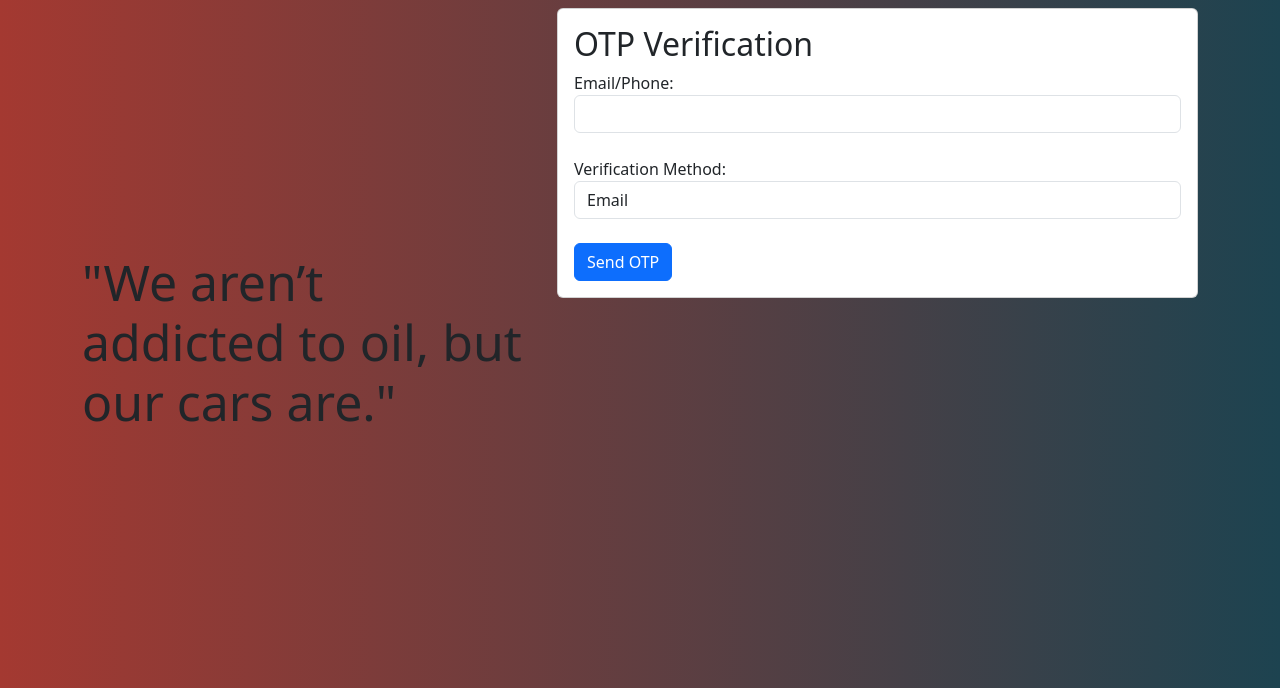
After one commit to iov-project/Vehicles-thefting-project, a Flask app: page /sends_otp in a window 1280 px wide. The commit adds this page. Shown: the top 688 px of the page. Run offline with Flask 3, Linux system fonts and the light colour scheme; some libraries are stand-ins or nearby versions.

Commit message:
Add files via upload

```diff
--- a/Flask/Templates/check.html
+++ b/Flask/Templates/check.html
@@ -20,13 +20,15 @@
              <div class="col-md-7">
                  <div class="card mt-100">
                      <div class="card-body">
-                         <form class="form" method="post" action="/add_user">
+                         <form class="form" method="POST" action="{{url_for('check')}}">
                              <p><b>""Buy the car you want, drive the road you want.""</b></p><br>
                              <label>Authentic Number</label><br>
                              <input type="text" class="form-control" name="number"><br>
-                             <a class="me-3 py-2 btn btn-outline-primary link-body-emphasis text-dark" href="/check_detail">Check Detail</a>
+                             <input type="submit" class="btn btn-primary" value="Check_detail">
+                             <!--<a class="me-3 py-2 btn btn-outline-primary link-body-emphasis text-dark" href="/check_detail">Check Detail</a> -->
                          </form>
                      </div>
+                    {% include "includes/message.html"%}
                  </div>
              </div>
         </div>
--- /dev/null
+++ b/Flask/Templates/includes/message.html
@@ -0,0 +1,9 @@
+{% with messages = get_flashed_messages(with_categories=true) %}
+  {% if messages %}
+    <ul class=flashes>
+    {% for category, message in messages %}
+      <div class="alert alert-{{ category }}" role="alert">{{ message }}</div>
+    {% endfor %}
+    </ul>
+  {% endif %}
+{% endwith %}
--- a/Flask/Templates/login.html
+++ b/Flask/Templates/login.html
@@ -11,6 +11,7 @@
 <!--    <nav>-->
 <!--       <a href="" class="navbar-brand " >Authentication</a>-->
 <!--    </nav>-->
+{% include "includes/message.html"%}
     <div class="container">
         <div class="row">
              <div class="col-md-7" >
@@ -19,7 +20,8 @@
              <div class="col-md-5">
                  <div class="card mt-100">
                      <div class="card-body">
-                         <form class="form" method="POST" action="/login_validation/">
+
+                         <form class="form" method="POST" action="/update_login">
                              <lebel>Email</lebel>
                              <input type="email" class="form-control" name="email">
                              <label>Password</label><br>
--- /dev/null
+++ b/Flask/Templates/sends_otp.html
@@ -0,0 +1,67 @@
+<!doctype html>
+<html lang="en" xmlns="http://www.w3.org/1999/html">
+  <head>
+    <meta charset="utf-8">
+    <meta name="viewport" content="width=device-width, initial-scale=1">
+    <title> Vehicles Authentication </title>
+    <link rel="stylesheet" type="text/css" href="{{ url_for('static',filename='css/style.css')}}">
+    <link href="https://cdn.jsdelivr.net/npm/bootstrap@5.3.0-alpha3/dist/css/bootstrap.min.css" rel="stylesheet" integrity="sha384-KK94CHFLLe+nY2dmCWGMq91rCGa5gtU4mk92HdvYe+M/SXH301p5ILy+dN9+nJOZ" crossorigin="anonymous">
+  </head>
+  <body class="navbar bg-nav">
+<!--    <nav>-->
+<!--       <a href="" class="navbar-brand " >Authentication</a>-->
+<!--    </nav>-->
+    <div class="container">
+        <div class="row">
+             <div class="col-md-5" ><br><br><br><br><br><br>
+                  <h1 class="text-dark display-4 mt-100" style="font-size:50px">"We aren’t addicted to oil, but our cars are."</h1>
+             </div>
+             <div class="col-md-7">
+                 <div class="card mt-50">
+                     <div class="card-body">
+                         	<h2>OTP Verification</h2>
+                           {% include "includes/message.html"%}
+                            <form id="otpForm" action="{{url_for('sends_otp')}}" method="post">
+                                <label for="email">Email/Phone:</label>
+                                <input type="text" class="form-control" id="email_phone" name="email_phone" value = "{{ request.form.email_phone if request.form.email_phone}}" required><br>
+                                <label for="method">Verification Method:</label>
+                                <select id="method" class="form-control" name="method_" required>
+                                <option value="email" name= "email">Email</option>
+                                <option value="phone" name="phone">Phone</option>
+                                </select>
+                                <br>
+                                <input type="submit" class="btn btn-primary" name='action' value="Send OTP">
+
+                              </form>
+
+
+                                <!--<button class="btn btn-primary">
+                                  <a href="/updatedetails"  style="color: black;">Submit</a>
+                                </button> -->
+
+
+
+
+<!--                         <form class="form" method="POST" action="/login_validation/">-->
+<!--                             <lebel>Mobile Number</lebel>-->
+<!--                             <input type="text" class="form-control" placeholder="Enter mobile number" name="number">-->
+<!--                             <a href="">send otp</a>-->
+<!--                             <input type="otp" class="form-control" placeholder="Enter otp" name="otp">-->
+<!--                             <a class="me-3 py-2 btn btn-outline-primary link-body-emphasis text-dark" href="/update_details">Submit</a>-->
+<!--                             <a href="">re-send otp</a><br><br>-->
+
+<!--                             <lebel>E-Mail</lebel>-->
+<!--                             <input type="email" class="form-control" placeholder="Enter mobile number" name="email">-->
+<!--                             <input type="otp" class="form-control" placeholder="Enter otp" name="otp"><br>-->
+<!--                             <a class="me-3 py-2 btn btn-outline-primary link-body-emphasis text-dark" href="/update_details">Submit</a>-->
+<!--                             <a class="me-3 py-2 btn btn-outline-primary link-body-emphasis text-dark" href=" ">re-send otp</a>-->
+<!--                         </form>-->
+                     </div>
+                 </div>
+             </div>
+        </div>
+    </div>
+
+  <script src="https://cdn.jsdelivr.net/npm/bootstrap@5.3.0-alpha3/dist/js/bootstrap.bundle.min.js" integrity="sha384-ENjdO4Dr2bkBIFxQpeoTz1HIcje39Wm4jDKdf19U8gI4ddQ3GYNS7NTKfAdVQSZe" crossorigin="anonymous"></script>
+  </body>
+  </html>
--- a/Flask/main.py
+++ b/Flask/main.py
@@ -1,53 +1,254 @@
 
-from flask import Flask,render_template,request,redirect,session
-import mysql.connector
+from flask import Flask,render_template,request,redirect,session, url_for, flash
+from dotenv import load_dotenv, find_dotenv
 import os
-# from flask_sqlalchemy import SQLAlchemy,model
+import twilio
+import random
+import string
+import smtplib
+from twilio.rest import Client
+from pymongo import MongoClient
+from  flask_pymongo import PyMongo
+import bcrypt
 from flask import current_app
+
+#project name = A keyless secure anti-theft vehicle identification mechanism in iov
+load_dotenv(find_dotenv())
+password = os.environ.get("MONGODB_PWD")
 
 app=Flask(__name__)
 app.secret_key=os.urandom(24)
 
-# app.config['SQLALCHEMY_DATABASE_URI']='postgresql://postgres:Abhishek9170@@localhost/testdb1'
-# db=SQLAlchemy(app)
-#
-# class vehicles(db.Model):
-#     __tablename__='vehicles_Authentication'
-#     email=db.Column(db.String(100), primary_key = True)
-#     password=db.Column(db.String(50))
-#     # name=db.column(db.String(100))
-#
-#
-# def __init__(self,email,password):
-#     self.email=email
-#     self.password=password
-#
-# @app.route('/login/',methods=['GET','POST'])
-# def login_validation():
-#     if request.method=='POST':
-#         email=request.form['email']
-#         password=request.form['password']
-#
-#         vehicles_Authentication=Vehicles_Authentication=(email,password)
-#         db.session.add(vehicles_Authentication)
-#         db.session.commit()
+#app.config['MONGO_DBNAME'] = 'test'
+app.config['MONGO_URI'] = f"mongodb+srv://Authentication_User4:{password}@cluster0.dylrtop.mongodb.net/Project"
+mongo = PyMongo(app)
+#...............................................................................................................
 
-#
-# app=Flask(__name__)
-# conn=mysql.connector.connect(host=".......",user=".....",password="...",database="....")
-# cursor=conn.cursor()
+#twilio config..................................................................................................
+account_sid = 'AC58dd376f1c965d3d57e44bdc598c2901'
+auth_token = 'ca913d83b940fbb1a013313139b0c9a9'
+#...............................................................................................................
 
+#Registration...................................................................................................
+@app.route('/register', methods=['POST','GET'])
+def register():
+    if request.method == 'POST':
+        users = mongo.db.users
+        existing_user = users.find_one({'name':request.form['name']})
 
+        if existing_user == None:
+            hashpass = bcrypt.hashpw(request.form['password'].encode('utf-8'), bcrypt.gensalt())
+            users.insert_one({'name':request.form['name'], 'password': hashpass, 'email': request.form['email'] })
+            session['username'] = request.form['name']
+            flash("You are logged in successfully","success")
+            return render_template('Update.html')
+        else:
+            flash("The username already exists!","danger")
+
+    return render_template("register.html")
+
+#Login...........................................................................................................
 
 @app.route('/login')
 def login():
     return render_template('login.html')
 
-@app.route('/register')
-def about():
-    return render_template("register.html")
+@app.route('/update_login', methods = ['POST','GET'])
+def update_login():
+    users = mongo.db.users
+    login_user = users.find_one({'email':request.form.get('email',False)})
+
+    if login_user:
+        if bcrypt.hashpw(request.form['password'].encode('utf-8'), login_user['password']) == login_user['password']:
+            session['username'] = request.form.get('name', False)
+            flash("You are logged in successfully","success")
+            return render_template('Update.html')
+
+    flash("Invalid username/password combination","danger")
+    return render_template('login.html')
+#....................................................................................................................
 
 
+#Check...............................................................................................................
+@app.route('/check', methods =  ['POST','GET'])
+def check():
+    if request.method == 'POST':
+        project = mongo.db.project
+        exist = project.find_one({'VIN':request.form['number']})
+        if exist != None:
+            session['v_name'] = request.form['number']
+            return redirect(url_for('check_detail'))
+        else:
+            flash("Vehicle_id is not registered","danger")
+    return render_template('check.html')
+
+
+@app.route('/check_detail', methods = ['GET','POST'])
+def check_detail():
+    if request.method == 'POST':
+        project = mongo.db.project
+        if 'v_name' in session:
+            #input1 = {'VIN' :request.form['number']}
+            input1 = {'VIN' :session['v_name']}
+            inputs = {
+                'Engine': request.form['Engine'],
+                'radiator': request.form['Radiator'],
+                'fuel tank': request.form['Fuel'],
+                'gear box': request.form['Gear'],
+                'battery': request.form['Battery'],
+                'rim': request.form['Rim']
+            }
+            counter = 0
+
+            for key, value in inputs.items():
+                result = project.find({key: value},{'_id':0})
+                count = project.count_documents({key:value})
+                if count != 0:
+                    for res in result:
+                        print(res)
+                        if res:
+                            if input1['VIN'] == res['VIN']:
+                                flash(f"Match found for {key}!", 'success')
+                            else:
+                                phone = res['Phone no']
+                                msg = f"Your part has been placed in some other vehicle having details: {res}"
+                                message(phone,msg)
+                                flash(f"Part Stolen for {key}!", 'danger')
+                else:
+                    flash(f"No match found for {key}!", 'danger')
+                counter += 1
+            session.pop('v_name')
+            if counter == len(inputs):
+                return render_template('check_detail.html')
+
+    return render_template('check_detail.html')
+#....................................................................................................................
+
+
+
+
+#OTP generation.......................................................................................................
+def generate_otp():
+    otp_ = random.randint(1000, 9999)
+    return str(otp_)
+#.....................................................................................................................
+
+#OTP over phone .....................................................................................................
+def otp_phone(email_phone,otp_number):
+    client = Client(account_sid, auth_token)
+
+    message = client.messages.create(from_='+12707704087',
+        body=f"Your OTP is: {otp_number}",
+        to='+91'+str(email_phone))
+    print(message.sid)
+
+#......................................................................................................................
+
+#OTP over mail..........................................................................................................
+def otp_mail(email_phone,otp_number):
+    email_address = "authenticationuser4@gmail.com"
+    email_password = "kdtgqumtvltduxmn"
+    to_address = str(email_phone)
+
+    try:
+        server = smtplib.SMTP("smtp.gmail.com", 587)
+        server.starttls()
+        server.login(email_address, email_password)
+
+        message = f"Subject: Your OTP is {otp_number}\n\nYour OTP is {otp_number}."
+        server.sendmail(email_address, to_address, message)
+
+    except Exception as e:
+        print(f"An error occurred: {e}")
+    finally:
+        server.quit()
+#.......................................................................................................................
+
+#Sending OTP.............................................................................................................
+@app.route('/sends_otp',methods=['POST','GET'])
+def sends_otp():
+    if request.method == 'POST':
+        email_phone = request.form['email_phone']
+        method_ = request.form['method_']
+        OTP = generate_otp()
+        OTP_str = str(OTP)
+
+        if method_ == 'email':
+            otp_mail(email_phone,OTP_str)
+            session['otp_number'] = OTP_str
+            flash('OTP sent successfully!', 'success')
+            return render_template('otp_verify.html')
+        elif method_ == 'phone':
+            otp_phone(email_phone,OTP_str)
+            session['otp_number'] = OTP_str
+            flash('OTP sent successfully!', 'success')
+            return render_template('otp_verify.html')
+    return render_template('sends_otp.html')
+#.................................................................................................................
+
+#Verifying OTP ..................................................................................................
+@app.route('/otp_verify',methods=['POST','GET'])
+def otp_verify():
+    if 'otp_number' not in session:
+        flash('OTP not found!', 'danger')
+        return render_template('sends_otp.html')
+    if request.method == 'POST':
+        otp =request.form['otp']
+        otp_code = session['otp_number']
+
+        if otp == otp_code:
+            session.pop('otp_number')
+            return render_template('update_details.html')
+        else:
+            flash("Incorrect OTP! Please try again...",'danger')
+            return render_template('otp_verify.html')
+
+    return render_template('otp_verify.html')
+#.....................................................................................................................
+
+#Updating.............................................................................................................
+@app.route('/update',methods=['POST','GET'])
+def update():
+    if request.method == 'POST':
+        project = mongo.db.project
+        exist = project.find_one({'VIN':request.form['number']})
+        if exist != None:
+            session['vname'] = request.form['number']
+            return redirect(url_for('sends_otp'))
+        else:
+            flash("Vehicle_id is not registered","danger")
+    return render_template('Update.html')
+
+@app.route('/update_details', methods=['POST','GET'])
+def update_details():
+    if request.method == 'POST':
+        project = mongo.db.project
+        if 'vname' in session:
+            VIN = session['vname']
+            part = request.form['part']
+            part_id = request.form['part_id']
+            updates = {"$set":{part:part_id}}
+            project.update_one({'VIN':VIN},updates)
+            flash(f"The part id  for {part} is updated successfully",'success')
+            session.pop('vname')
+            return render_template('update_details.html')
+    return render_template('update_details.html')
+#....................................................................................................................
+
+#Message to be send on checking......................................................................................
+def message(phone,msg):
+  client = Client(account_sid, auth_token)
+
+  message = client.messages.create(
+      from_='+12707704087',
+      body=msg,
+      to='+91'+str(phone)
+      )
+  print(message.sid)
+
+#........................................................................................................................
+
+#Trash: May be required later......................................................................................
 @app.route('/')
 def home():
     # if 'user_id' in session:
@@ -57,7 +258,7 @@ def home():
      return render_template('home.html')
 
 
-@app.route('/login_validation/',methods=['POST'])
+@app.route('/login_validation/',methods=['POST','GET'])
 def login_validation():
     email=request.form.get('email')
     password=request.form.get('password')
@@ -72,38 +273,13 @@ def login_validation():
     #     return redirect('/')
     return "The email is {} and the password is {}".format(email, password)
 
-@app.route('/add_user',methods=['POST'])
-def add_user():
-    name=request.form.get('uname')
-    email=request.form.get('uemail')
-    passowrd=request.form.get('upassword')
-    #
-    # cursor.execute(""" INSET INTO users(user_id,email,password) VALUES
-    # (NULL,'{}','{}','{}'""".format(name,email,password))
-    # conn.commit()
-
-    # cursor.execute(""" SELECT * FROM Table_name WHERE email LIKE '{}'""".format(email))
-    # myuser=cursor.fetchall()
-    # session['user_id']=myuser[0][0]
-    # return redirect('/home')
-    return "User Register Successfully"
 
 @app.route('/logout')
 def logout():
-    session.pop('user_id')
+    session.pop('username')
     return redirect('/')
+#.................................................................................................................
 
-@app.route('/check')
-def check():
-    return render_template('check.html')
-
-@app.route('/update')
-def update():
-    return render_template('update.html')
-
-@app.route('/check_detail')
-def check_detail():
-    return render_template('check_detail.html')
 
 
 if __name__=="__main__":
```
Also changed, not shown: Flask/Templates/Update.html (+5 -4 lines), Flask/Templates/check_detail.html (+24 -7 lines), Flask/Templates/home.html (+14 -7 lines), Flask/Templates/otp_verify.html (added, +39 -0 lines), Flask/Templates/register.html (+4 -3 lines), Flask/Templates/update_details.html (added, +52 -0 lines).
